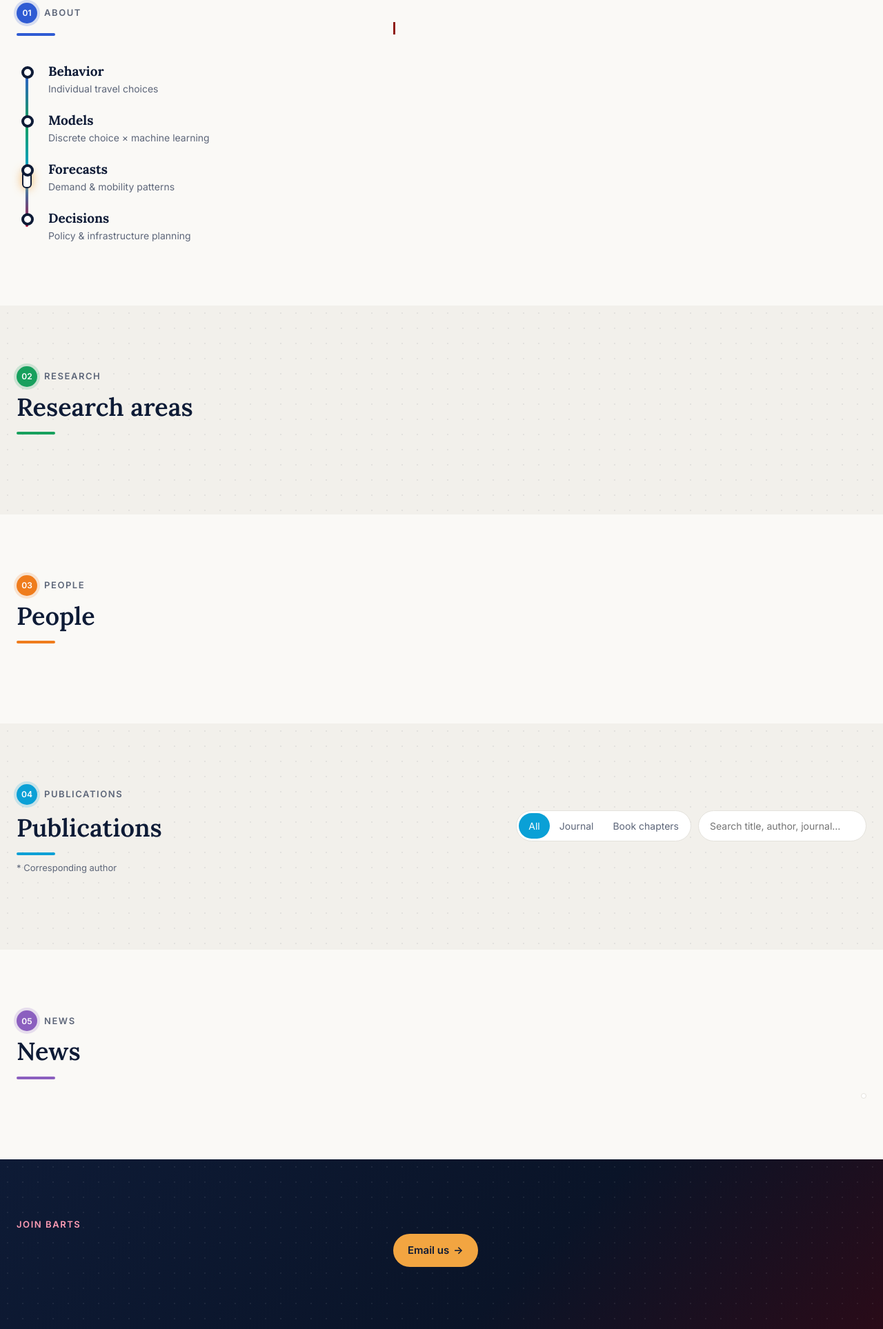
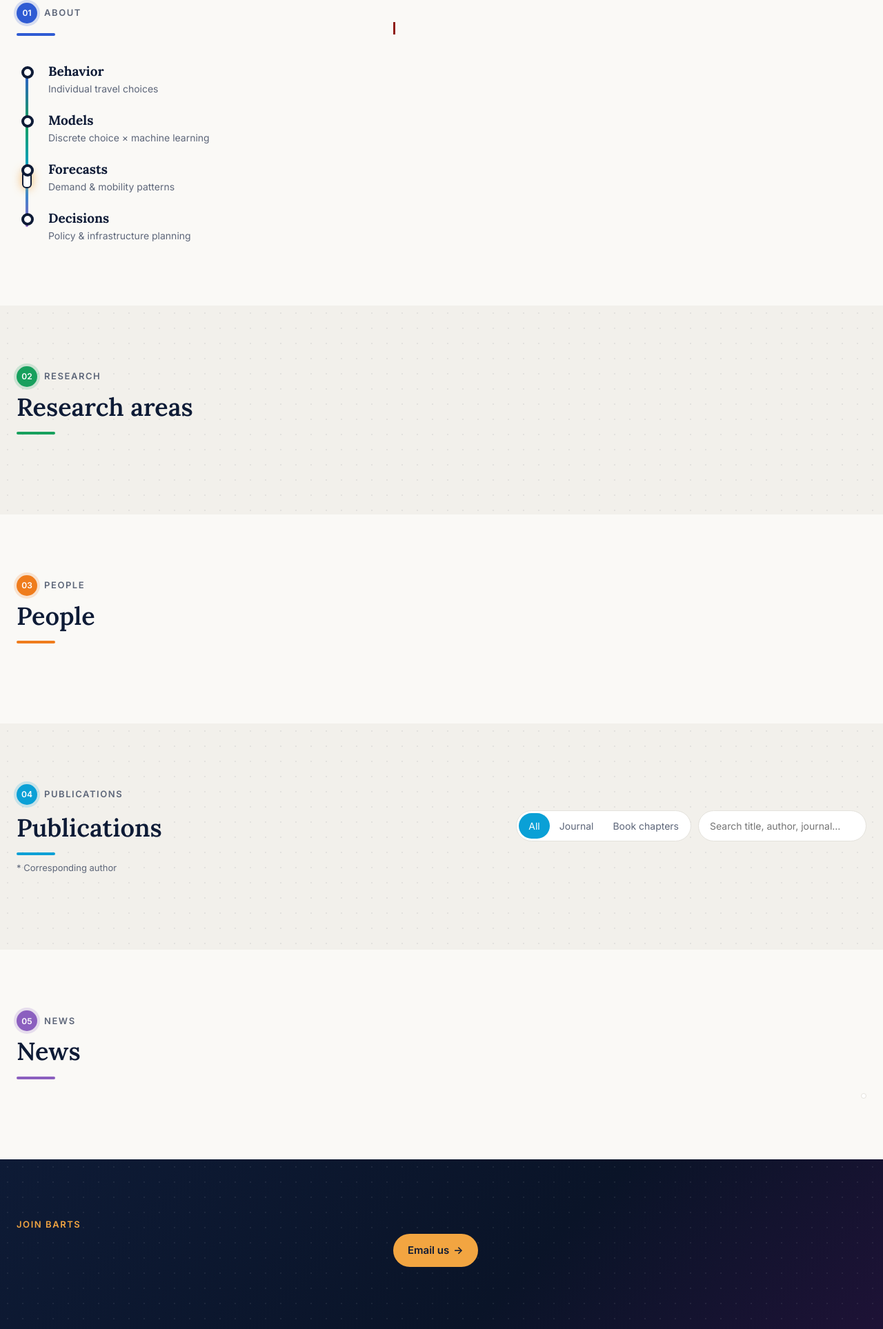
Before and after one commit to HANJUNGWO/barts, a plain HTML site: page index.html in a window 1280 px wide. Shown: the part 870-2797 px from the top of the page at 69% size. Drawn offline with Linux system fonts and the light colour scheme; no server answers; animation ran at ten frames a second.

Commit message:
Update style.css

```diff
--- a/assets/style.css
+++ b/assets/style.css
@@ -271,7 +271,7 @@ h3.sub { font-size: 18px; margin: 56px 0 18px; color: var(--navy); }
   --l3: #ef7c1c;   /* People */
   --l4: #0aa0d6;   /* Publications */
   --l5: #8b5fbf;   /* News */
-  --l6: #b3123e;   /* Join (고려대 크림슨 계열) */
+  --l6: #8b5fbf;   /* Join — 5번째 색과 통일 */
 }
 #about { --lc: var(--l1); } #research { --lc: var(--l2); } #people { --lc: var(--l3); }
 #publications { --lc: var(--l4); } #news { --lc: var(--l5); } #join { --lc: var(--l6); }
@@ -388,11 +388,11 @@ h2 { position: relative; }
 .n-title { font-size: 17px; }
 
 /* join */
-.join { background: radial-gradient(rgba(255,255,255,.07) 1px, transparent 1.2px) 0 0 / 22px 22px, linear-gradient(135deg, #0e1b36, #0a1428 60%, #2a0b18); }
-.join .eyebrow.light { color: #ff9db5; }
+.join { background: radial-gradient(rgba(255,255,255,.07) 1px, transparent 1.2px) 0 0 / 22px 22px, linear-gradient(135deg, #0e1b36, #0a1428 60%, #1e1236); }
+.join .eyebrow.light { color: var(--amber); }
 .positions li { background: rgba(255,255,255,.04); transition: background .2s; }
 .positions li:hover { background: rgba(255,255,255,.09); }
-.positions li::before { color: var(--l6); filter: brightness(1.6); }
+.positions li::before { color: var(--amber); }
 
 /* modal */
 .modal-empty { color: var(--muted); font-style: italic; margin: 0; }
```
